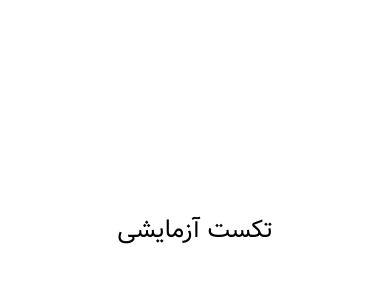
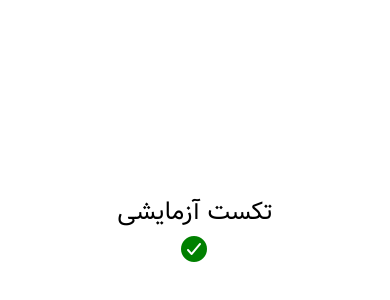
Before and after one commit to abbas-77/native-app, a React Native app: screen / in a window 390 px wide. Shown: the part 192-492 px from the top of the page. Built offline with nearby package versions, Linux system fonts and the light colour scheme.

Commit message:
add icon

```diff
--- a/App.js
+++ b/App.js
@@ -1,5 +1,6 @@
 import { StyleSheet, View, StatusBar, Text } from "react-native";
 import { useFonts } from "expo-font";
+import Ionicons from "@expo/vector-icons/Ionicons";
 
 function App() {
   let [fontsLoaded] = useFonts({
@@ -11,6 +12,7 @@ function App() {
   return (
     <View style={styles.container}>
       <Text style={styles.text}>تکست آزمایشی</Text>
+      <Ionicons name="md-checkmark-circle" size={32} color="green" />
     </View>
   );
 }
```
